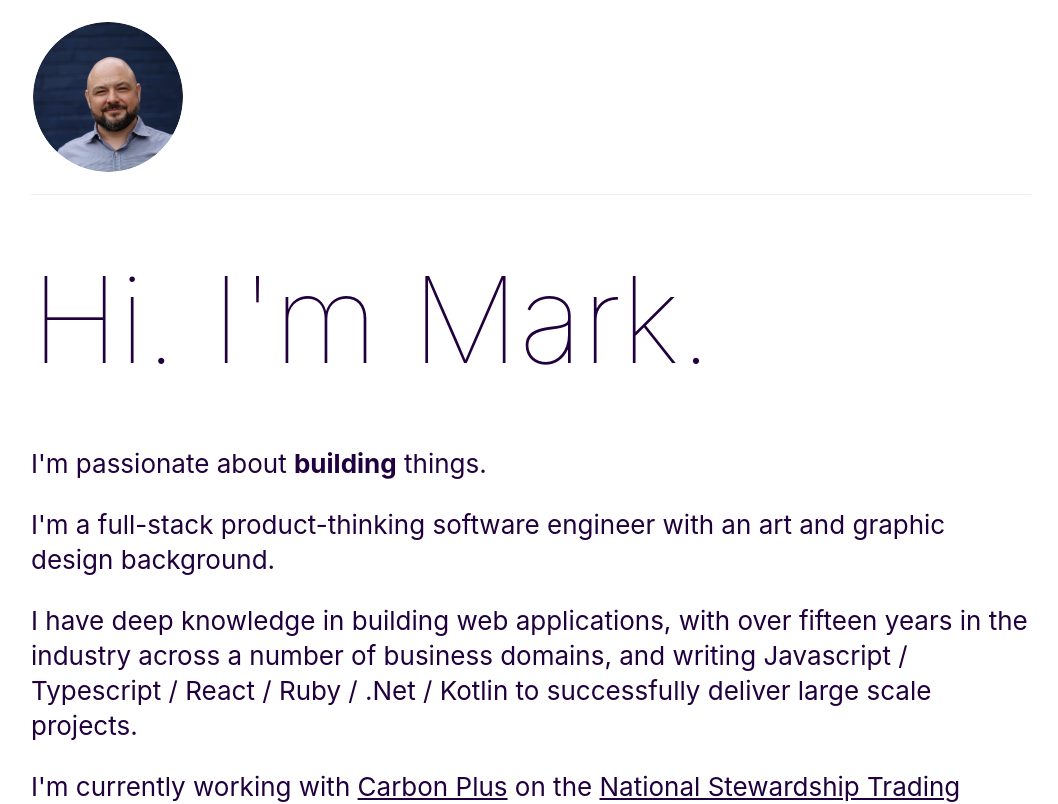
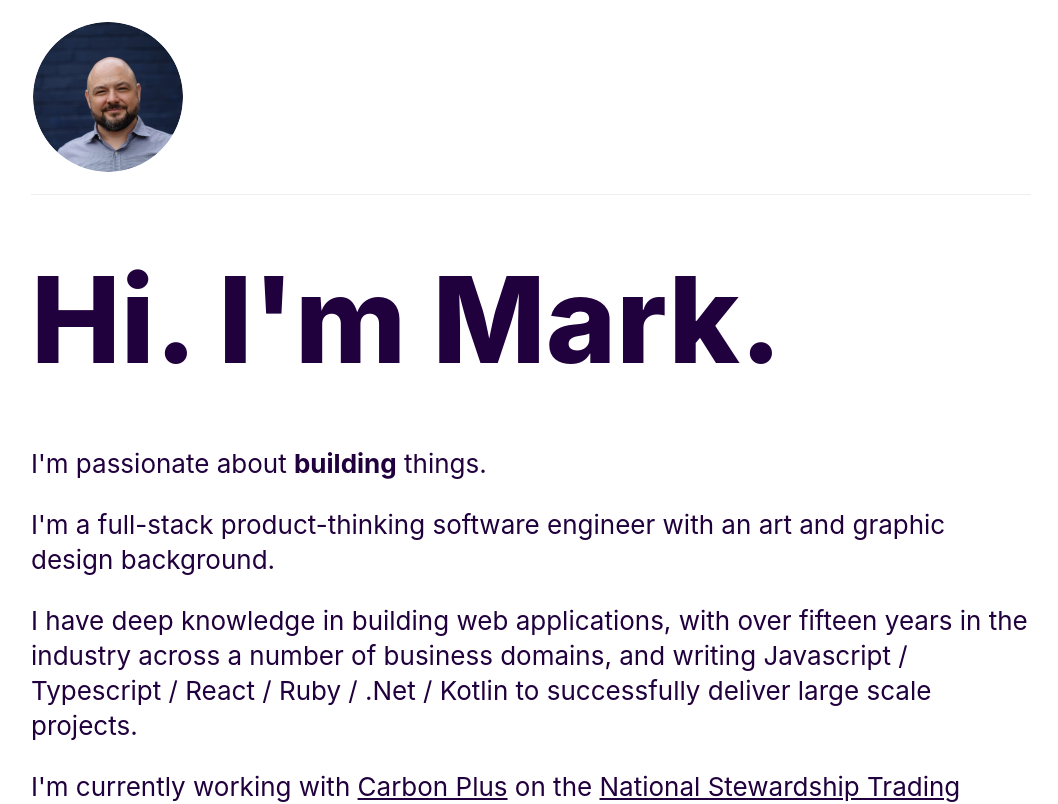
Before and after one commit to markcipolla/markcipolla.com, a Next.js app: page / in a window 1280 px wide. Shown: the top 804 px of the page, without its empty margins (109-1167 px from the left). Built offline with nearby package versions, Linux system fonts and the light colour scheme.

Commit message:
make header bolder

```diff
--- a/styles/globals.css
+++ b/styles/globals.css
@@ -18,7 +18,7 @@ a:hover {
 }
 
 h1 {
-  font-weight: 100;
+  font-weight: 800;
   font-size: 12vw;
   line-height: 0.75;
 }
```
